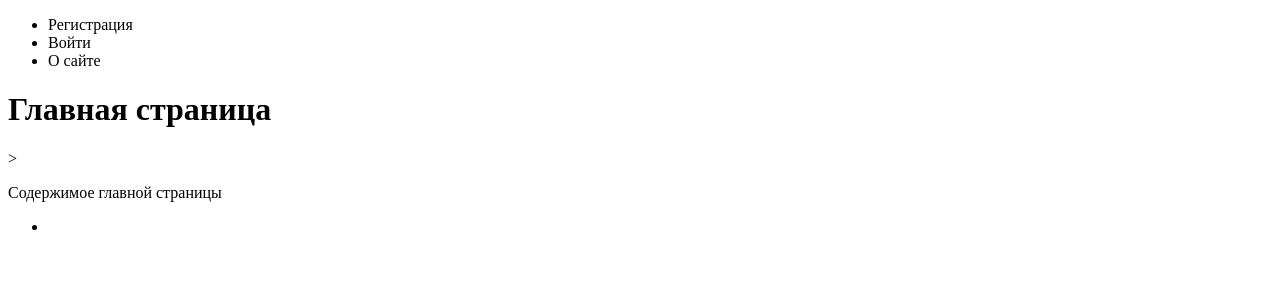
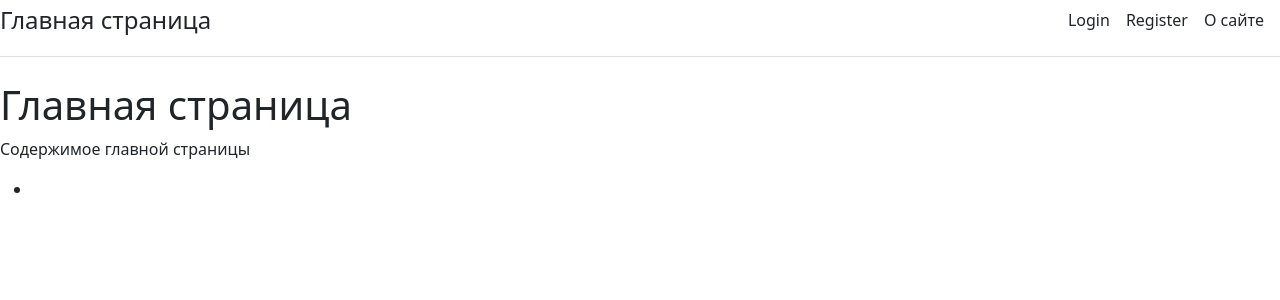
Before and after one commit to Kodeks67/Django, a Django app: page / in a window 1280 px wide. Shown: the top 300 px of the page. Run offline with Django 4.2, Linux system fonts and the light colour scheme.

Commit message:
added index.html and base.html, delete arrey menu in views.py

```diff
--- a/narti/account/templates/account/base.html
+++ b/narti/account/templates/account/base.html
@@ -3,9 +3,21 @@
 <head>
     <meta CHARSET="UTF-8">
     <title>{{title}}</title>
-
+    <meta http-equiv="X-UA-Compatible" content="ie=edge">
+    <title>{% block title %}{% endblock %}</title>
+    <link rel="stylesheet" href="https://cdn.jsdelivr.net/npm/bootstrap@5.2.2/dist/css/bootstrap.min.css">
 </head>
 <body>
+<div class="d-flex flex-column flex-md-row align-items-center pb-3 mb-4 border-bottom">
+      <a href="/" class="d-flex align-items-center text-dark text-decoration-none">
+        <span class="fs-4">Главная страница</span>
+      </a>
+      <nav class="d-inline-flex mt-2 mt-md-0 ms-md-auto">
+        <a class="me-3 py-2 text-dark text-decoration-none" href="/login">Login</a>
+        <a class="me-3 py-2 text-dark text-decoration-none" href="/register">Register</a>
+        <a class="me-3 py-2 text-dark text-decoration-none" href="/">О сайте</a>
+      </nav>
+</div>
 {% block mainmenu %}
 <ul>
     {% for m in menu %}
--- a/narti/account/templates/account/index.html
+++ b/narti/account/templates/account/index.html
@@ -1,7 +1,7 @@
 {% extends 'account/base.html' %}
 
 {% block content %}
-<h1>{{title}}</h1>>
+<h1>{{title}}</h1>
 <p>Содержимое главной страницы</p>
 
 <ul>
--- a/narti/account/views.py
+++ b/narti/account/views.py
@@ -6,8 +6,8 @@
 from .models import Comics
 
 
-menu = ['Регистрация', 'Войти', 'О сайте']
-
+# menu = ['Регистрация', 'Войти', 'О сайте']
+menu = []
 
 def index(request):
     comics = Comics.objects.all()
--- a/narti/narti/urls.py
+++ b/narti/narti/urls.py
@@ -24,5 +24,4 @@
     path('', views.index),
     re_path(r'^register/$', views.register, name='register'),
     re_path(r'^login/$', views.user_login, name='login'),
-    re_path(r'^login-out/$', views.user_login, name='loginout'),
 ]
```
